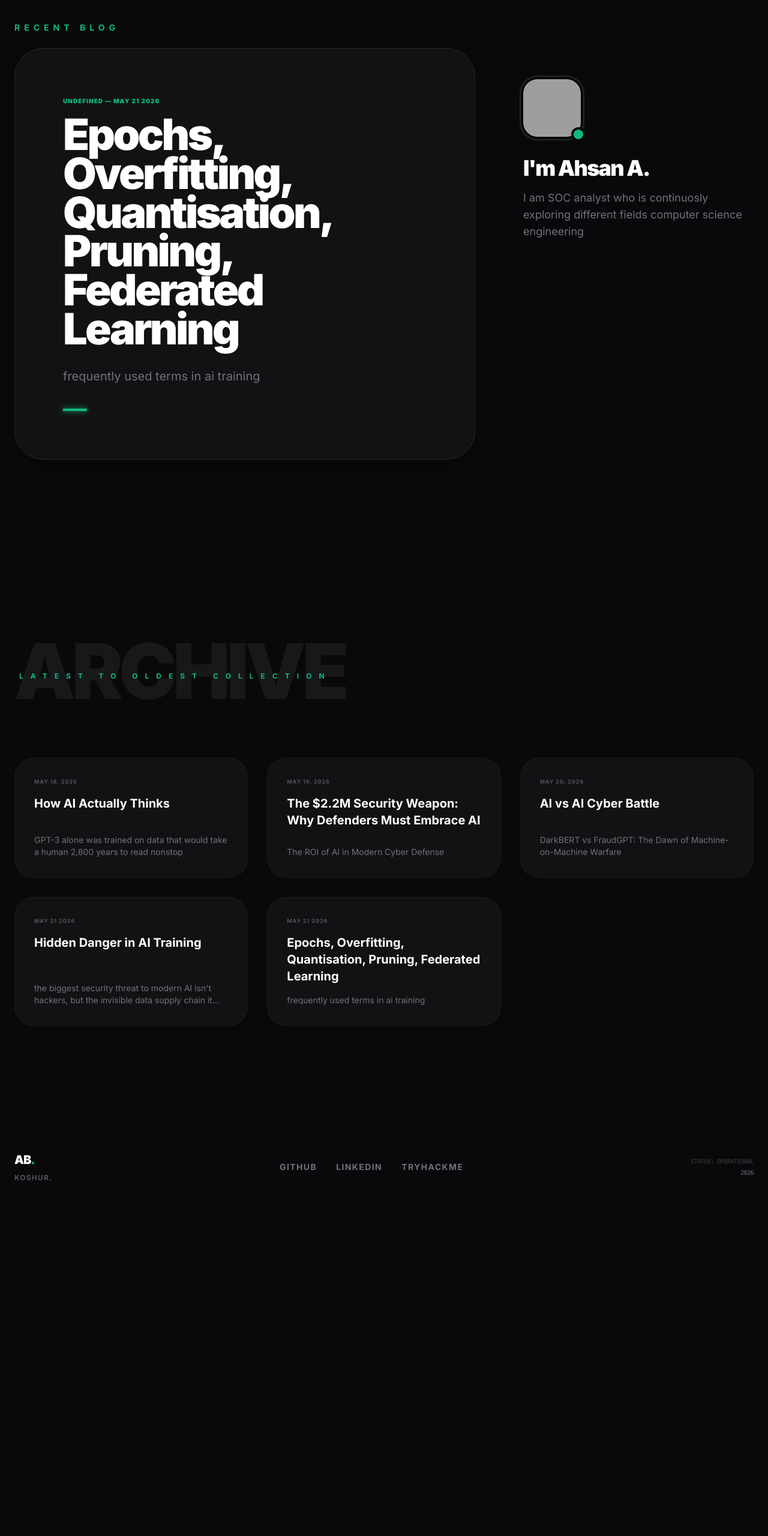
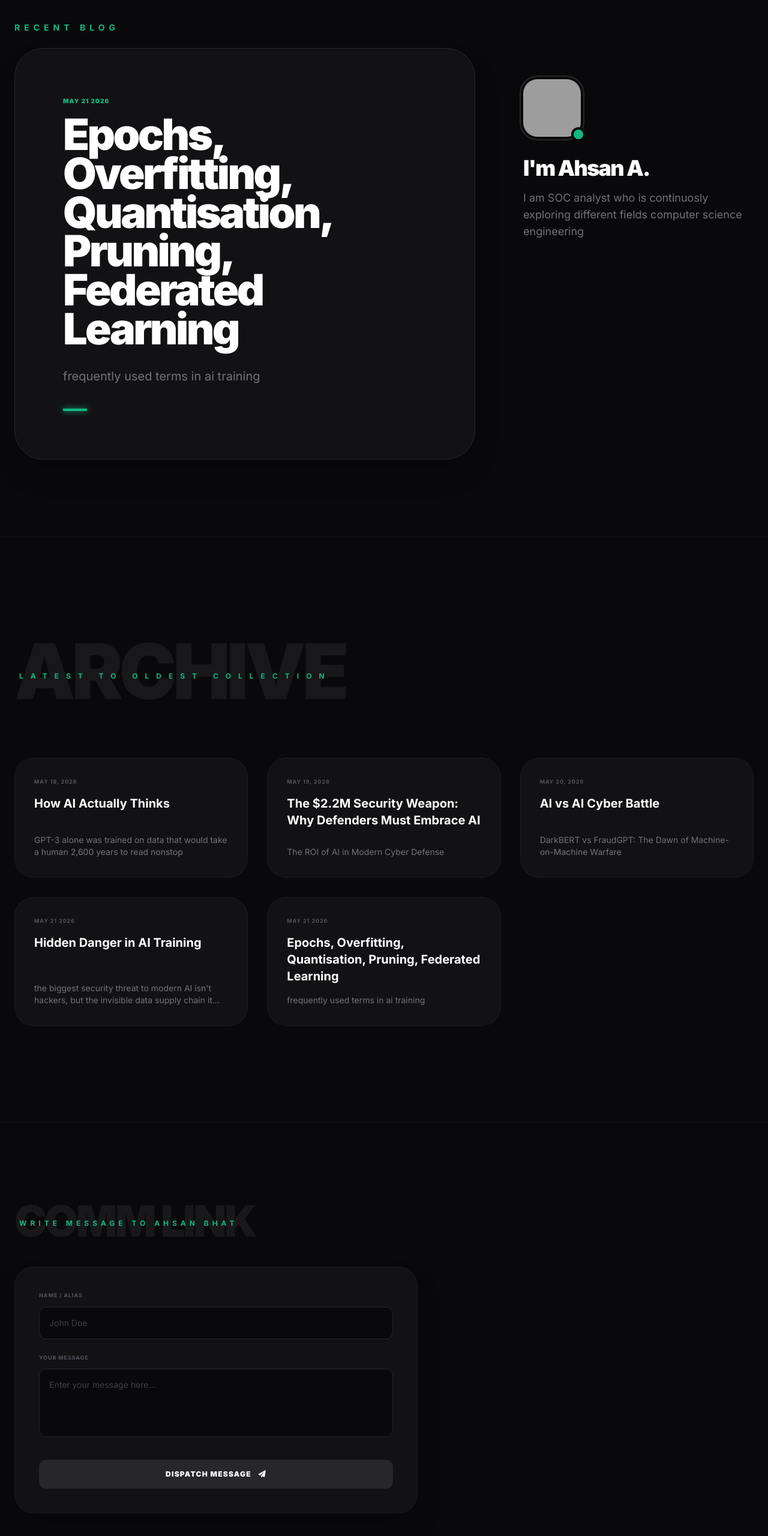
Before and after one commit to ah74n/nasha, a plain HTML site: page index.html in a window 1280 px wide. Shown: the part 100-2660 px from the top of the page at 60% size. Before the commit the page ends 2119 px from the top, so only its background shows below. Drawn offline with nearby package versions, Linux system fonts and the light colour scheme; grey boxes are pictures that could not be loaded.

Commit message:
Update message box to index.html

```diff
--- a/index.html
+++ b/index.html
@@ -72,6 +72,7 @@
 
                 </div>
             </div>
+        </div>
     </main>
 
     <section id="mesh" class="max-w-7xl mx-auto px-6 py-20 md:py-40 border-t border-zinc-800/30">
@@ -84,6 +85,35 @@
         </div>
     </section>
 
+    <section id="contact" class="max-w-7xl mx-auto px-6 py-20 md:py-32 border-t border-zinc-800/30">
+        <div class="mb-12 md:mb-16">
+            <h2 class="text-4xl md:text-7xl font-black text-zinc-900 tracking-tighter select-none uppercase">Comm Link</h2>
+            <p class="text-brand font-bold -mt-6 md:-mt-10 ml-1 md:ml-2 tracking-[0.3em] md:tracking-[0.5em] uppercase text-[10px] md:text-xs">Write message to AHSAN BHAT</p>
+        </div>
+
+        <form action="https://formsubmit.co/erahsan313@gmail.com" method="POST" class="max-w-2xl bg-cardBg border border-zinc-800/50 p-8 md:p-10 rounded-[2rem] shadow-2xl relative overflow-hidden group hover:border-brand/40 transition-colors duration-500">
+
+            <input type="hidden" name="_captcha" value="false">
+            <input type="text" name="_honey" style="display:none">
+            <input type="hidden" name="_template" value="box">
+
+            <div class="mb-6">
+                <label for="name" class="block text-[9px] font-bold text-zinc-600 tracking-widest uppercase mb-3">Name / Alias</label>
+                <input type="text" id="name" name="name" required placeholder="John Doe" class="w-full bg-darkBg border border-zinc-800 rounded-xl p-4 text-white text-sm focus:outline-none focus:border-brand hacker-glow transition-all placeholder:text-zinc-700">
+            </div>
+
+            <div class="mb-8">
+                <label for="message" class="block text-[9px] font-bold text-zinc-600 tracking-widest uppercase mb-3">Your Message</label>
+                <textarea id="message" name="message" required rows="4" placeholder="Enter your message here..." class="w-full bg-darkBg border border-zinc-800 rounded-xl p-4 text-white text-sm focus:outline-none focus:border-brand hacker-glow transition-all resize-none placeholder:text-zinc-700"></textarea>
+            </div>
+
+            <button type="submit" class="w-full bg-zinc-800 hover:bg-brand text-white hover:text-darkBg font-black uppercase tracking-widest text-xs py-4 rounded-xl transition-colors duration-300 flex justify-center items-center gap-3">
+                <span>Dispatch Message</span>
+                <i class="fa-solid fa-paper-plane"></i>
+            </button>
+        </form>
+    </section>
+
     <footer class="max-w-7xl mx-auto px-6 py-12 border-t border-zinc-800/30">
         <div class="flex flex-col md:flex-row justify-between items-center gap-8">
             <div class="text-center md:text-left">
@@ -93,7 +123,7 @@
 
             <div class="flex space-x-8 text-zinc-500 text-sm font-bold uppercase tracking-widest">
                 <a href="https://github.com/ah74n" class="hover:text-brand transition">GitHub</a>
-                <a href="https://linkedin.com/in/ahsanysm" class="hover:text-brand transition">LinkedIn</a>
+                <a href="https://linkedin.com/in/ahsanysm/" class="hover:text-brand transition">LinkedIn</a>
                 <a href="https://tryhackme.com/p/echsn" class="hover:text-brand transition">TryHackMe</a>
             </div>
 
@@ -113,9 +143,9 @@
             { id: 2, title: "AI vs AI Cyber Battle", cat: "AI security", date: "May 20, 2026", desc: "DarkBERT vs FraudGPT: The Dawn of Machine-on-Machine Warfare",
              content: "Cybersecurity has officially evolved past human speed. We are no longer just fighting human hackers using malicious scripts; we are entering an era of completely automated, machine-on-machine warfare on the dark web.The Cyber Weapon (FraudGPT): Operating with zero ethical guardrails, this unrestricted malicious model acts as a force multiplier for threat actors. It cuts down the technical barrier to entry by instantly writing obfuscated malware scripts and generating flawless, context-aware phishing pages.The Digital Guard (DarkBERT): Purpose-built by defensive researchers, this model was trained on 2.2 Terabytes of raw Dark Web data. It serves as an automated investigator, scanning illicit marketplaces and encrypted forums to decode hacker slang and flag active data breaches before they hit the mainstreamThe Reality Check: This isn't science fiction anymore it’s the current state of play. As malicious models attempt to dynamically evolve payloads to evade detection, the role of the modern defender is shifting away from manual log analysis. The future of the Blue Team depends entirely on engineering resilient data pipelines and deploying behavioral models capable of out-learning the adversary in real-time."},
             { id:3, title: "Hidden Danger in AI Training ", date: "May 21 2026", desc: "the biggest security threat to modern AI isn't hackers, but the invisible data supply chain it was built on",
-             content:"Most organizations think AI security starts after deployment, completely missing that the real danger is permanently baked into the model's foundation during training. When developers scrape the public internet to build massive datasets—like the 400-terabyte Common Crawl archive used for major models today—they accidentally sweep up massive amounts of sensitive information. Security researchers recently found nearly 12,000 live API keys and passwords in just a single month's archive of this web data. Because over 70% of popular AI datasets lack proper licensing or source tracking, companies have zero visibility into what they are actually feeding their systems. Once this raw, unfiltered data—including personal emails and corporate credentials—gets absorbed into a model's weights, it cannot be simply patched or deleted, making the adoption of an ML-BOM (Machine Learning Bill of Materials) an absolute necessity before deploying any third-party system."},
+             content:"Most organizations think AI security starts after deployment, completely missing that the real danger is permanently baked into the model's foundation during training. When developers scrape the public internet to build massive datasets like the 400-terabyte Common Crawl archive used for major models today—they accidentally sweep up massive amounts of sensitive information. Security researchers recently found nearly 12,000 live API keys and passwords in just a single month's archive of this web data. Because over 70% of popular AI datasets lack proper licensing or source tracking, companies have zero visibility into what they are actually feeding their systems. Once this raw, unfiltered data—including personal emails and corporate credentials—gets absorbed into a model's weights, it cannot be simply patched or deleted, making the adoption of an ML-BOM (Machine Learning Bill of Materials) an absolute necessity before deploying any third-party system."},
             { id:4, title: "Epochs, Overfitting, Quantisation, Pruning, Federated Learning", date: "May 21 2026", desc:"frequently used terms in ai training",
-             content:"Training an AI is a delicate balancing act. We teach models by looping through datasets in complete passes called Epochs. However, if a model trains for too many epochs, it stops learning general rules and just memorizes the training data—a flaw known as Overfitting (like a student memorizing a practice test but failing the actual exam). Once a model is fully trained, it is usually too large for standard hardware, so engineers compress it. They use Pruning to cut away useless neural connections and Quantisation to lower the mathematical precision of the model (similar to compressing a heavy 4K video down to 1080p). Finally, to address massive privacy concerns, companies are adopting Federated Learning. Instead of collecting everyone's data in one central server, the model is sent to your local device to learn, sending only the lessons learned back to headquarters while keeping your raw data safely on your phone. "},
+             content:"Training an AI is a delicate balancing act. We teach models by looping through datasets in complete passes called Epochs. However, if a model trains for too many epochs, it stops learning general rules and just memorizes the training data...a flaw known as Overfitting (like a student memorizing a practice test but failing the actual exam). Once a model is fully trained, it is usually too large for standard hardware, so engineers compress it. They use Pruning to cut away useless neural connections and Quantisation to lower the mathematical precision of the model (similar to compressing a heavy 4K video down to 1080p). Finally, to address massive privacy concerns, companies are adopting Federated Learning. Instead of collecting everyone's data in one central server, the model is sent to your local device to learn, sending only the lessons learned back to headquarters while keeping your raw data safely on your phone. "},
 
         ];
 
@@ -124,7 +154,7 @@
         const recentContainer = document.getElementById('recent-blog-container');
         recentContainer.innerHTML = `
             <div class="p-8 md:p-20 cursor-pointer" onclick="openBlog(${recentBlog.id})">
-                <span class="text-brand font-black text-[9px] md:text-[10px] tracking-widest uppercase mb-4 block">${recentBlog.cat} — ${recentBlog.date}</span>
+                <span class="text-brand font-black text-[9px] md:text-[10px] tracking-widest uppercase mb-4 block">${recentBlog.cat || recentBlog.date}</span>
                 <h3 class="text-3xl md:text-7xl font-black text-white mb-6 md:mb-8 tracking-tighter leading-tight md:leading-[0.9]">${recentBlog.title}</h3>
                 <p class="text-zinc-500 text-sm md:text-xl max-w-xl mb-8 md:mb-10">${recentBlog.desc}</p>
                 <div class="w-10 h-1 bg-brand shadow-[0_0_10px_#10b981]"></div>
@@ -149,7 +179,7 @@
         function openBlog(id) {
             const blog = blogData.find(b => b.id === id);
             document.getElementById('modal-content').innerHTML = `
-                <span class="text-brand font-bold uppercase tracking-widest text-xs">${blog.cat}</span>
+                <span class="text-brand font-bold uppercase tracking-widest text-xs">${blog.cat || 'TECH'}</span>
                 <h1 class="text-3xl md:text-6xl font-black text-white my-8 tracking-tighter">${blog.title}</h1>
                 <div class="text-zinc-400 text-lg md:text-xl leading-relaxed">${blog.content}</div>
                 <p class="mt-12 text-zinc-600 font-mono text-sm">TERMINAL_REF: 0x${blog.id}A4B2</p>
```
Lines whose indentation alone changed are shown as unchanged.
